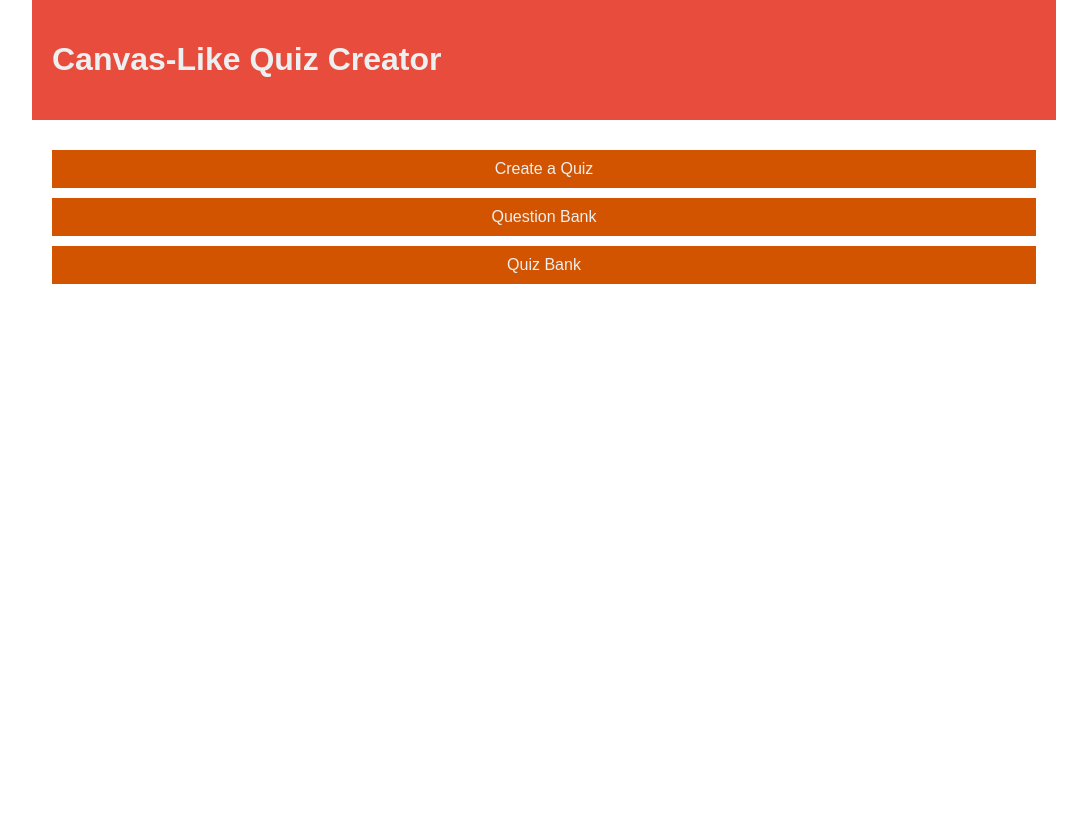
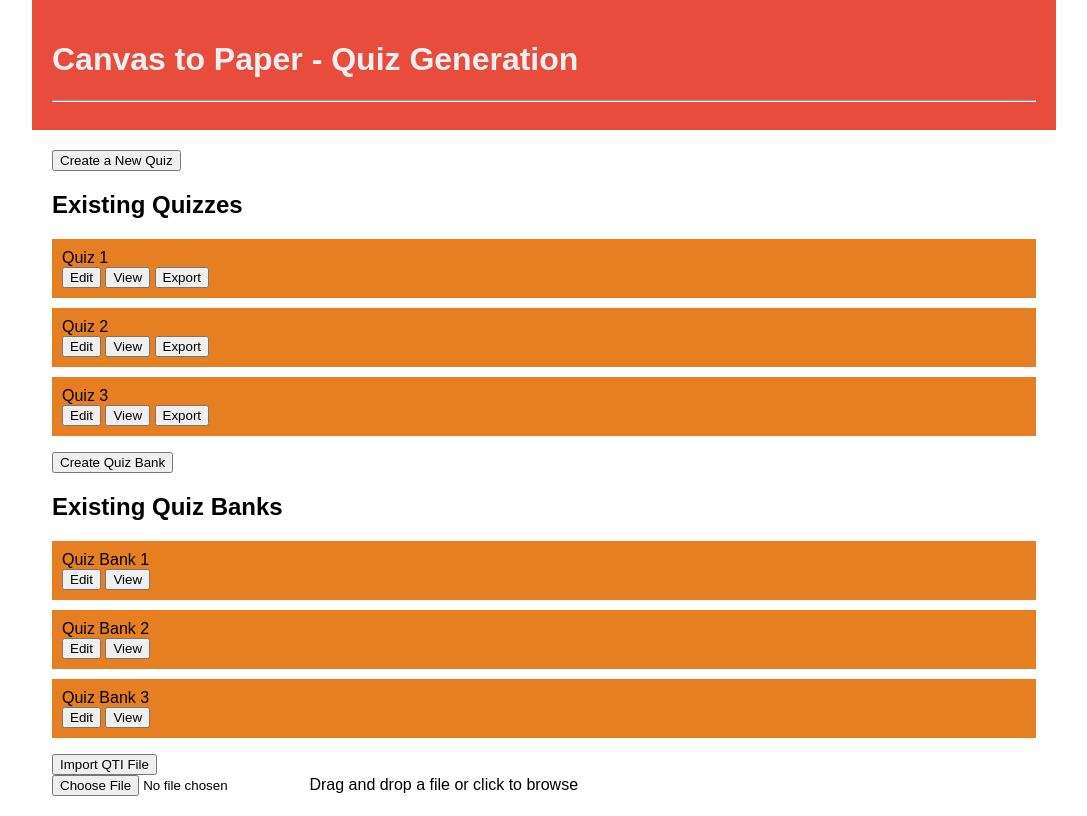
Before and after one commit to bmk0017/CS-499-Team-6, a Flask app: template app/templates/index.html in a window 1280 px wide. Shown: the whole page, without its empty margins (96-1183 px from the left). Before the commit the page ends 284 px from the top, so only its background shows below. Run offline with Flask 3, Linux system fonts and the light colour scheme; the template is opened without the code that fills it, so the values that code supplies are empty.

Commit message:
updated main page: xml variable for imported quizzes, create blank quiz, and handling inmemory list for storing existing quizzes

```diff
--- a/app/templates/index.html
+++ b/app/templates/index.html
@@ -3,19 +3,83 @@
 <head>
     <meta charset="UTF-8">
     <meta name="viewport" content="width=device-width, initial-scale=1.0">
-    <title>Canvas-Like Quiz Creator</title>
+    <title>Canvas to Paper - Quiz Generation</title>
     <link rel="stylesheet" href="{{ url_for('static', filename='styles.css') }}">
 </head>
 <body>
     <div class="container">
         <header>
-            <h1>Canvas-Like Quiz Creator</h1>
+            <h1>Canvas to Paper - Quiz Generation</h1>
+            <hr> <!-- Line underneath the title -->
         </header>
         <main>
             <div class="buttons-container">
-                <a class="create-quiz-link" href="{{ url_for('create_quiz') }}">Create a Quiz</a>
-                <a class="question-bank-link" href="{{ url_for('question_bank') }}">Question Bank</a>
-                <a class="quiz-bank-link" href="{{ url_for('quiz_bank') }}">Quiz Bank</a>
+                <button class="create-quiz-button">Create a New Quiz</button>
+                <div class="existing-quizzes">
+                    <h2>Existing Quizzes</h2>
+                    <ul class="quiz-list">
+                        <!-- List of existing quizzes goes here -->
+                        <li>
+                            Quiz 1
+                            <div class="quiz-buttons">
+                                <button class="edit-button">Edit</button>
+                                <button class="view-button">View</button>
+                                <button class="export-button">Export</button>
+                            </div>
+                        </li>
+                        <li>
+                            Quiz 2
+                            <div class="quiz-buttons">
+                                <button class="edit-button">Edit</button>
+                                <button class="view-button">View</button>
+                                <button class="export-button">Export</button>
+                            </div>
+                        </li>
+                        <li>
+                            Quiz 3
+                            <div class="quiz-buttons">
+                                <button class="edit-button">Edit</button>
+                                <button class="view-button">View</button>
+                                <button class="export-button">Export</button>
+                            </div>
+                        </li>
+                        <!-- Add more items as needed -->
+                    </ul>
+                </div>
+                <button class="create-quiz-bank-button">Create Quiz Bank</button>
+                <div class="existing-quiz-banks">
+                    <h2>Existing Quiz Banks</h2>
+                    <ul class="quiz-bank-list">
+                        <!-- List of existing quiz banks goes here -->
+                        <li>
+                            Quiz Bank 1
+                            <div class="quiz-bank-buttons">
+                                <button class="edit-bank-button">Edit</button>
+                                <button class="view-bank-button">View</button>
+                            </div>
+                        </li>
+                        <li>
+                            Quiz Bank 2
+                            <div class="quiz-bank-buttons">
+                                <button class="edit-bank-button">Edit</button>
+                                <button class="view-bank-button">View</button>
+                            </div>
+                        </li>
+                        <li>
+                            Quiz Bank 3
+                            <div class="quiz-bank-buttons">
+                                <button class="edit-bank-button">Edit</button>
+                                <button class="view-bank-button">View</button>
+                            </div>
+                        </li>
+                        <!-- Add more items as needed -->
+                    </ul>
+                </div>
+                <button class="import-qti-button">Import QTI File</button>
+                <div class="drag-drop-section">
+                    <input type="file" id="fileInput" class="drag-drop-input" />
+                    <label for="fileInput" class="drag-drop-label">Drag and drop a file or click to browse</label>
+                </div>
             </div>
         </main>
     </div>
```
Also changed, not shown: app/routes.py (+53 -34 lines), static/styles.css (added, +49 -0 lines).
